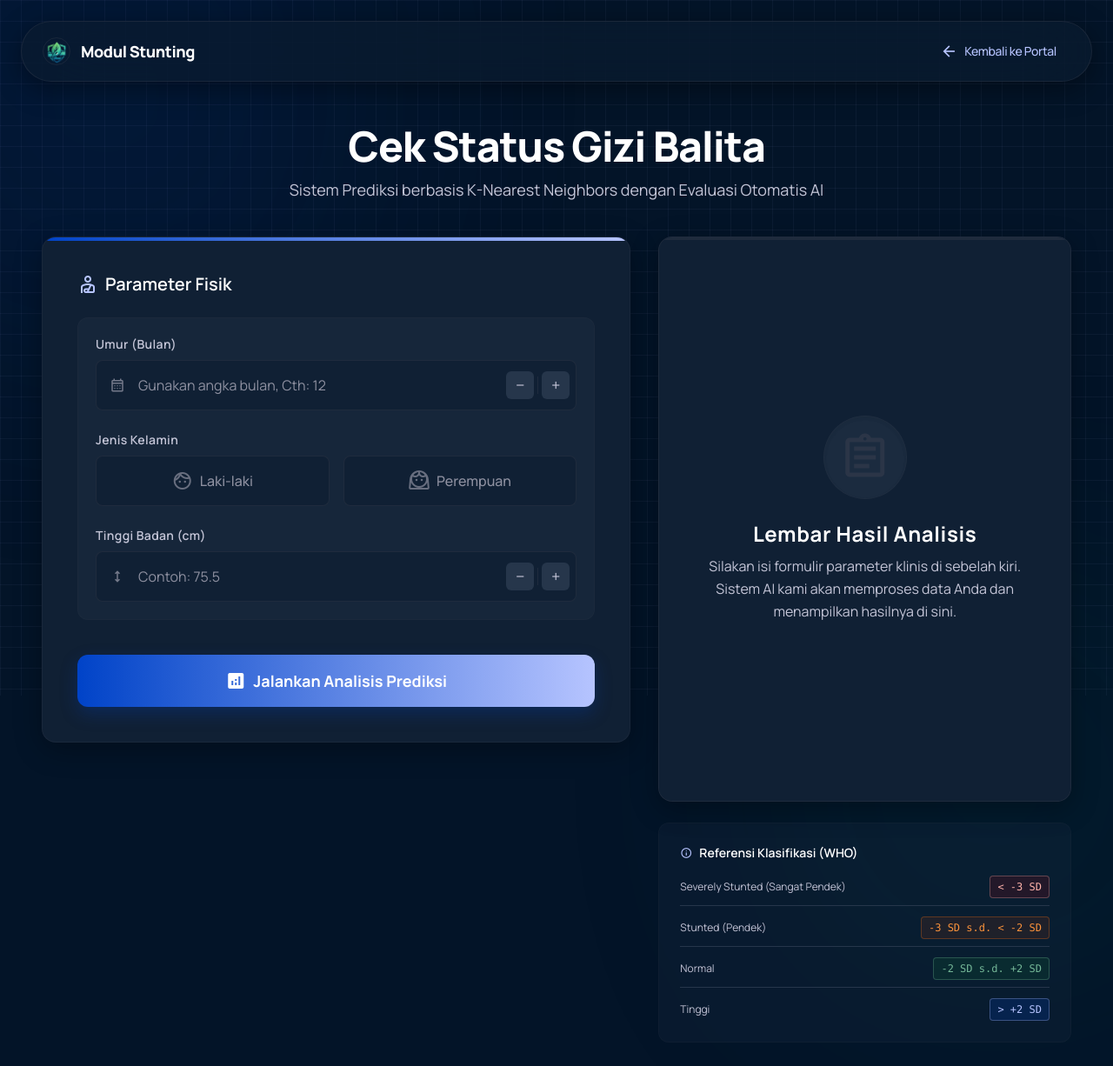
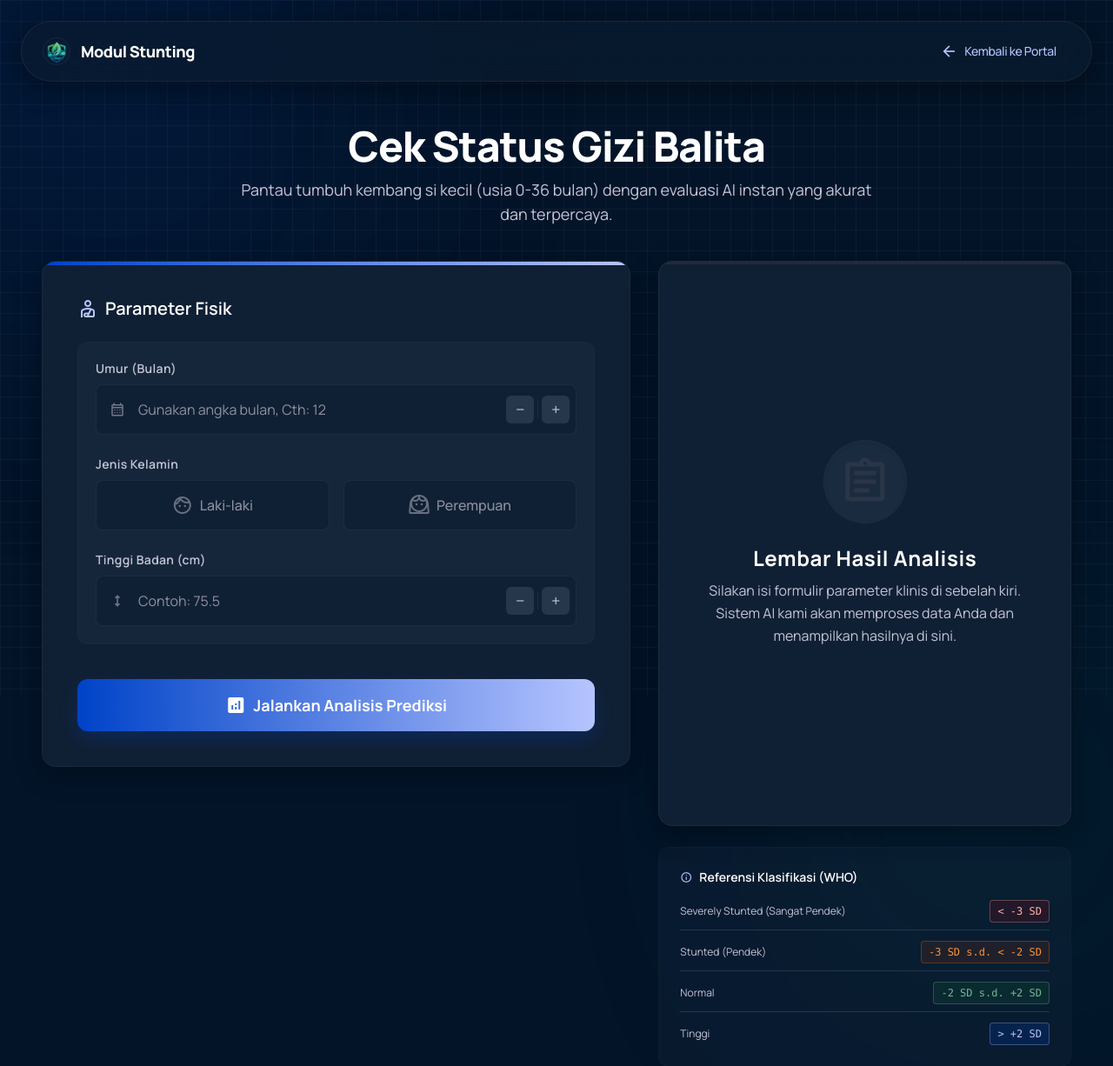
Before and after one commit to Dialius/HealthClassify, a Flask app: page /stunting in a window 1280 px wide; the page is wider, and only the part inside the window is pictured. Shown: the top 1226 px of that part at 87% size. Run offline with Flask 3, Linux system fonts and the light colour scheme; some libraries are stand-ins or nearby versions.

Commit message:
Update stunting UI constraints, colors, and descriptions

```diff
--- a/app.py
+++ b/app.py
@@ -47,11 +47,11 @@ except Exception as e:
 def get_backup_recommendation(status_gizi):
     """Sistem Pakar Lokal sebagai backup terakhir jika semua API mati."""
     status = str(status_gizi).lower()
-    if status == 'sangat stunting' or status == 'severely stunted':
+    if status == 'sangat stunting' or status == 'severely stunted' or status == 'sangat pendek':
         return ("* **Konsultasi Medis Segera:** Mari segera jadwalkan kunjungan ke Dokter Spesialis Anak untuk observasi komprehensif dan intervensi gizi medis khusus.\n"
                 "* **Prioritaskan Asupan Protein Hewani:** Sangat disarankan memberikan sumber protein adekuat seperti telur, ikan, daging, atau susu formula khusus sesuai rekomendasi medis.\n"
                 "* **Jaga Protokol Kebersihan:** Anak pada kondisi ini rentan terhadap infeksi. Mohon pastikan sterilisasi alat makannya dan terapkan kebersihan lingkungan.")
-    elif status == 'stunting' or status == 'stunted':
+    elif status == 'stunting' or status == 'stunted' or status == 'pendek':
         return ("* **Modifikasi Porsi Gizi Seimbang:** Tingkatkan kepadatan kalori dan protein hewani (seperti telur atau ikan) pada setiap jadwal makanan utamanya.\n"
                 "* **Pemantauan Antropometri Rutin:** Sangat penting bagi Bapak/Ibu untuk rutin memantau kurva pertumbuhan tinggi dan berat badannya setiap bulan di faskes terdekat.\n"
                 "* **Berikan Stimulasi Berkelanjutan:** Bantu maksimalkan potensi pertumbuhannya dengan mengajak anak aktif bergerak dan bermain sesuai usianya setiap hari.")
@@ -216,8 +216,8 @@ def predict():
 
         stunting_map = {
             'normal': 'Normal',
-            'severely stunted': 'Sangat Stunting',
-            'stunted': 'Stunting',
+            'severely stunted': 'Sangat Pendek',
+            'stunted': 'Pendek',
             'tinggi': 'Tinggi'
         }
         prediction_label_id = stunting_map.get(prediction_label.lower(), prediction_label.title())
--- a/static/stunting_script.js
+++ b/static/stunting_script.js
@@ -107,24 +107,24 @@ document.addEventListener('DOMContentLoaded', () => {
         statusText.textContent = statusClean;
 
         // Konfigurasi Warna Berdasarkan Status Gizi
-        if (statusClean.includes('Sangat Stunting')) {
+        if (statusClean.includes('Sangat Pendek') || statusClean.includes('Sangat Stunting')) {
             statusBanner.className = "relative overflow-hidden rounded-2xl border p-6 flex items-center gap-5 shadow-sm transition-all duration-500 bg-red-900/10 border-red-500/30 text-red-100";
             statusIconBox.className = "w-16 h-16 rounded-full flex items-center justify-center shrink-0 border-2 shadow-[0_0_15px_rgba(239,68,68,0.3)] bg-red-500/20 border-red-500/50 z-10 text-red-400";
             resultStripe.className = "absolute top-0 left-0 w-full h-[3px] bg-red-500 shadow-[0_0_10px_rgba(239,68,68,0.8)] z-40";
             statusIcon.textContent = "warning";
             statusText.className = "text-2xl md:text-3xl font-black font-headline tracking-tighter text-red-400";
-        } else if (statusClean.includes('Stunting')) {
-            statusBanner.className = "relative overflow-hidden rounded-2xl border p-6 flex items-center gap-5 shadow-sm transition-all duration-500 bg-orange-900/10 border-orange-500/30 text-orange-100";
-            statusIconBox.className = "w-16 h-16 rounded-full flex items-center justify-center shrink-0 border-2 shadow-[0_0_15px_rgba(249,115,22,0.3)] bg-orange-500/20 border-orange-500/50 z-10 text-orange-400";
-            resultStripe.className = "absolute top-0 left-0 w-full h-[3px] bg-orange-500 shadow-[0_0_10px_rgba(249,115,22,0.8)] z-40";
+        } else if (statusClean.includes('Pendek') || statusClean.includes('Stunting')) {
+            statusBanner.className = "relative overflow-hidden rounded-2xl border p-6 flex items-center gap-5 shadow-sm transition-all duration-500 bg-pink-900/10 border-pink-500/30 text-pink-100";
+            statusIconBox.className = "w-16 h-16 rounded-full flex items-center justify-center shrink-0 border-2 shadow-[0_0_15px_rgba(236,72,153,0.3)] bg-pink-500/20 border-pink-500/50 z-10 text-pink-400";
+            resultStripe.className = "absolute top-0 left-0 w-full h-[3px] bg-pink-500 shadow-[0_0_10px_rgba(236,72,153,0.8)] z-40";
             statusIcon.textContent = "error";
-            statusText.className = "text-2xl md:text-3xl font-black font-headline tracking-tighter text-orange-400";
+            statusText.className = "text-2xl md:text-3xl font-black font-headline tracking-tighter text-pink-400";
         } else if (statusClean.includes('Tinggi')) {
-            statusBanner.className = "relative overflow-hidden rounded-2xl border p-6 flex items-center gap-5 shadow-sm transition-all duration-500 bg-sky-900/10 border-sky-400/30 text-sky-100";
-            statusIconBox.className = "w-16 h-16 rounded-full flex items-center justify-center shrink-0 border-2 shadow-[0_0_15px_rgba(56,189,248,0.3)] bg-sky-400/20 border-sky-400/50 z-10 text-sky-400";
-            resultStripe.className = "absolute top-0 left-0 w-full h-[3px] bg-sky-400 shadow-[0_0_10px_rgba(56,189,248,0.8)] z-40";
+            statusBanner.className = "relative overflow-hidden rounded-2xl border p-6 flex items-center gap-5 shadow-sm transition-all duration-500 bg-green-900/10 border-green-500/30 text-green-100";
+            statusIconBox.className = "w-16 h-16 rounded-full flex items-center justify-center shrink-0 border-2 shadow-[0_0_15px_rgba(34,197,94,0.3)] bg-green-500/20 border-green-500/50 z-10 text-green-500";
+            resultStripe.className = "absolute top-0 left-0 w-full h-[3px] bg-green-500 shadow-[0_0_10px_rgba(34,197,94,0.8)] z-40";
             statusIcon.textContent = "trending_up";
-            statusText.className = "text-2xl md:text-3xl font-black font-headline tracking-tighter text-sky-400";
+            statusText.className = "text-2xl md:text-3xl font-black font-headline tracking-tighter text-green-500";
         } else {
             statusBanner.className = "relative overflow-hidden rounded-2xl border p-6 flex items-center gap-5 shadow-sm transition-all duration-500 bg-[#0f5132]/20 border-[#75b798]/30 text-emerald-100";
             statusIconBox.className = "w-16 h-16 rounded-full flex items-center justify-center shrink-0 border-2 shadow-[0_0_15px_rgba(117,183,152,0.3)] bg-[#75b798]/20 border-[#75b798]/50 z-10 text-[#75b798]";
--- a/templates/home.html
+++ b/templates/home.html
@@ -169,7 +169,7 @@
                 </div>
 
                 <p class="text-sm text-on-surface-variant mb-8 flex-grow font-body leading-relaxed">
-                    Evaluasi otomatis risiko stunting dan klasifikasi status gizi berdasarkan tinggi dan umur dengan standar rujukan.
+                    Pantau tumbuh kembang si kecil dari usia 0 hingga 36 bulan dengan mudah! Dapatkan evaluasi instan status gizi dan deteksi dini pertumbuhan yang didukung oleh analisis AI cerdas.
                 </p>
 
                 <a href="/stunting" class="w-full text-center py-3.5 px-4 bg-primary-container hover:bg-primary-container/90 text-white font-bold rounded-xl transition-all shadow-[0_4px_14px_0_rgba(0,67,200,0.39)] hover:shadow-[0_6px_20px_rgba(0,67,200,0.23)] active:scale-[0.98] z-10 block">
--- a/templates/stunting.html
+++ b/templates/stunting.html
@@ -115,7 +115,7 @@
 
         <div class="mb-10 text-center space-y-3 w-full max-w-3xl px-2">
             <h1 class="text-3xl sm:text-4xl md:text-5xl font-extrabold text-white font-headline tracking-tight leading-tight">Cek Status Gizi Balita</h1>
-            <p class="text-base md:text-lg text-on-surface-variant font-body mx-auto">Sistem Prediksi berbasis K-Nearest Neighbors dengan Evaluasi Otomatis AI</p>
+            <p class="text-base md:text-lg text-on-surface-variant font-body mx-auto">Pantau tumbuh kembang si kecil (usia 0-36 bulan) dengan evaluasi AI instan yang akurat dan terpercaya.</p>
         </div>
 
         <div class="w-full grid grid-cols-1 lg:grid-cols-12 gap-8">
@@ -139,7 +139,7 @@
                                     <span class="absolute inset-y-0 left-0 flex items-center pl-4 text-outline opacity-80 z-10">
                                         <span class="material-symbols-outlined text-lg">calendar_month</span>
                                     </span>
-                                    <input required class="w-full bg-surface-container border border-outline-variant/30 text-white rounded-lg py-4 pl-12 pr-24 focus:ring-2 focus:ring-primary-container focus:border-transparent transition-all placeholder:text-outline font-body text-base" id="umur" placeholder="Gunakan angka bulan, Cth: 12" type="number" min="0" max="60" step="1"/>
+                                    <input required class="w-full bg-surface-container border border-outline-variant/30 text-white rounded-lg py-4 pl-12 pr-24 focus:ring-2 focus:ring-primary-container focus:border-transparent transition-all placeholder:text-outline font-body text-base" id="umur" placeholder="Gunakan angka bulan, Cth: 12" type="number" min="0" max="36" step="1"/>
                                     <div class="absolute inset-y-0 right-0 flex items-center pr-2">
                                         <button type="button" onclick="document.getElementById('umur').stepDown()" class="w-8 h-8 flex justify-center items-center rounded-md bg-surface-container-highest text-on-surface-variant hover:text-white hover:bg-primary/40 transition-all focus:outline-none">
                                             <span class="material-symbols-outlined text-sm">remove</span>
@@ -183,7 +183,7 @@
                                     <span class="absolute inset-y-0 left-0 flex items-center pl-4 text-outline opacity-80 z-10">
                                         <span class="material-symbols-outlined text-lg">height</span>
                                     </span>
-                                    <input required step="0.1" class="w-full bg-surface-container border border-outline-variant/30 text-white rounded-lg py-4 pl-12 pr-24 focus:ring-2 focus:ring-primary-container focus:border-transparent transition-all placeholder:text-outline font-body text-base" id="tinggi" placeholder="Contoh: 75.5" type="number" min="30" max="150"/>
+                                    <input required step="0.1" class="w-full bg-surface-container border border-outline-variant/30 text-white rounded-lg py-4 pl-12 pr-24 focus:ring-2 focus:ring-primary-container focus:border-transparent transition-all placeholder:text-outline font-body text-base" id="tinggi" placeholder="Contoh: 75.5" type="number" min="45" max="100"/>
                                     <div class="absolute inset-y-0 right-0 flex items-center pr-2">
                                         <button type="button" onclick="document.getElementById('tinggi').stepDown()" class="w-8 h-8 flex justify-center items-center rounded-md bg-surface-container-highest text-on-surface-variant hover:text-white hover:bg-primary/40 transition-all focus:outline-none">
                                             <span class="material-symbols-outlined text-sm">remove</span>
```
